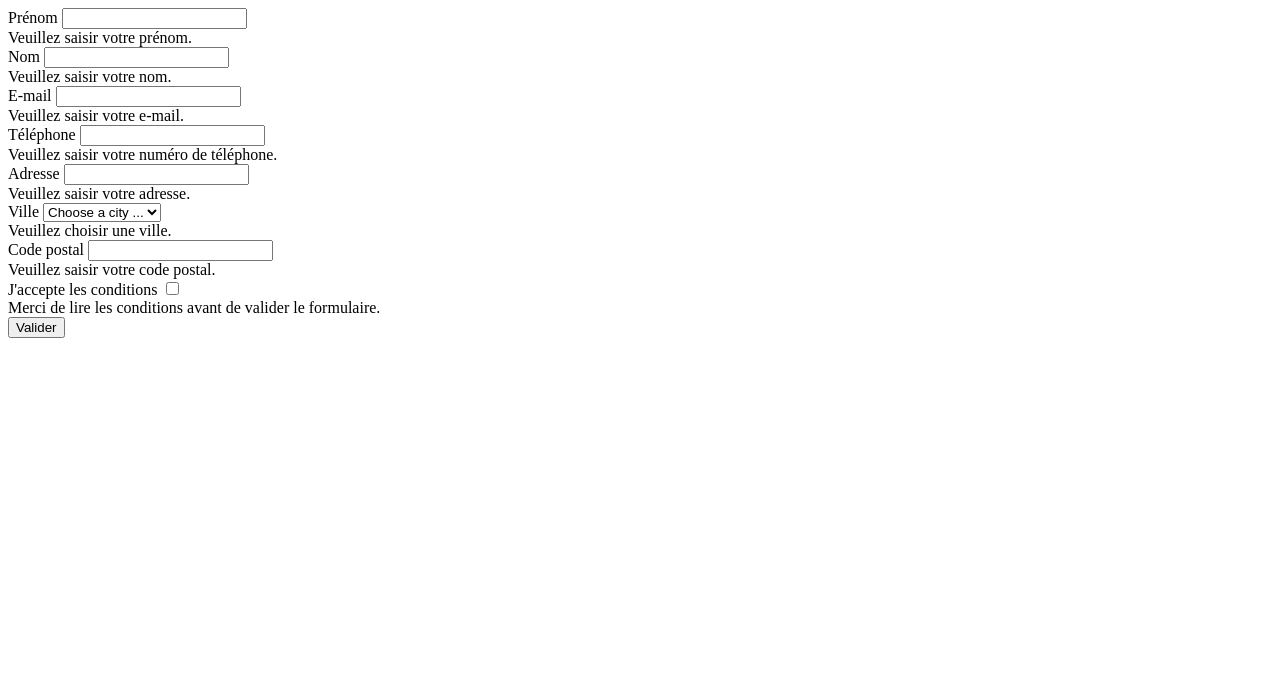
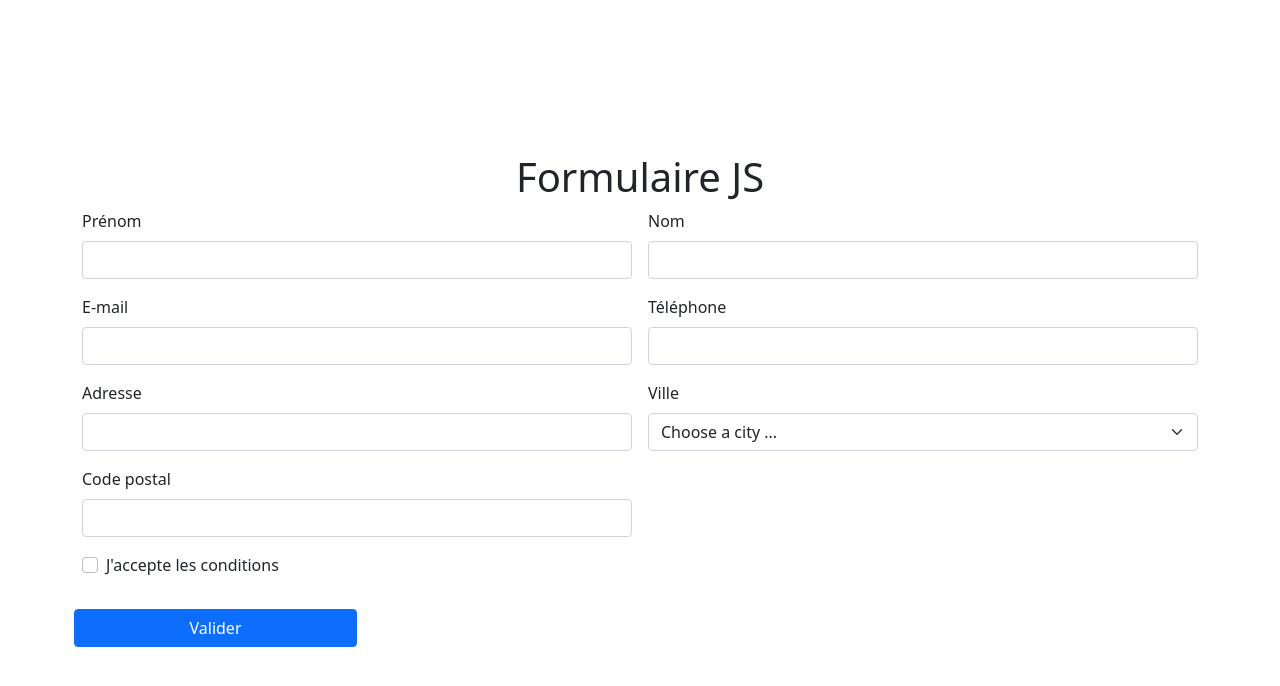
Before and after one commit to TanguyHOSPICE/Projet-JS_Studi, a plain HTML site: page index.html in a window 1280 px wide. Drawn offline with nearby package versions, Linux system fonts and the light colour scheme.

Commit message:
Add comments

```diff
--- a/index.html
+++ b/index.html
@@ -7,89 +7,118 @@
     <meta name="viewport" content="width=device-width, initial-scale=1.0">
     <title>Formulaire JS</title>
     <!-- Bootstrap CSS -->
-    <script src="https://cdn.jsdelivr.net/npm/bootstrap@5.0.2/dist/js/bootstrap.bundle.min.js"
-        integrity="sha384-MrcW6ZMFYlzcLA8Nl+NtUVF0sA7MsXsP1UyJoMp4YLEuNSfAP+JcXn/tWtIaxVXM"
-        crossorigin="anonymous"></script>
+    <link href="https://cdn.jsdelivr.net/npm/bootstrap@5.0.2/dist/css/bootstrap.min.css" rel="stylesheet"
+        integrity="sha384-EVSTQN3/azprG1Anm3QDgpJLIm9Nao0Yz1ztcQTwFspd3yD65VohhpuuCOmLASjC" crossorigin="anonymous">
 </head>
 
 <body>
-    <div class="container d-flex flex-column min-vh-100 justify-content-center align-items-center">
+    <!-- 2-Ajout class : d-flex flex-column min-vh-100 justify-content-center align-items-center -->
+    <div class="container d-flex flex-column min-vh-100 justify-content-center align-items-center ">
+        <h1>Formulaire JS</h1>
 
-        <form class="row g-3 needs-validation" id="lessonForm" novalidate>
+        <!-- 2-Ajout FORM class = "row g-3 needs-validation" id="lessonForm" -->
+        <!-- 3-FORM transmissions :  novalidate -->
+        <form class="row g-3 needs-validation" id="lessonForm">
             <div class="col-md-6">
+                <!-- class de label = form-label -->
                 <label for="firstname" class="form-label">Prénom</label>
+                <!-- Donne for (label ) = name = id -->
                 <input type="text" class="form-control" name="firstName" id="firstName">
-                <div class="invalid-feedback">
+                <!-- Ajout Après Set Up basic form -->
+                <!-- <div class="invalid-feedback">
                     Veuillez saisir votre prénom.
-                </div>
+                </div> -->
             </div>
             <div class="col-md-6">
+                <!-- class de label = form-label -->
                 <label for="lastname" class="form-label">Nom</label>
+                <!-- Donne for (label ) = name = id -->
                 <input type="text" class="form-control" name="lastName" id="lastName">
-                <div class="invalid-feedback">
+                <!-- Ajout Après Set Up basic form -->
+                <!-- <div class="invalid-feedback">
                     Veuillez saisir votre nom.
-                </div>
+                </div> -->
             </div>
             <div class="col-md-6">
+                <!-- class de label = form-label -->
                 <label for="email" class="form-label">E-mail</label>
+                <!-- Donne for (label ) = name = id -->
                 <input type="email" class="form-control" name="email" id="email">
-                <div class="invalid-feedback">
+                <!-- Ajout Après Set Up basic form -->
+                <!-- <div class="invalid-feedback">
                     Veuillez saisir votre e-mail.
-                </div>
+                </div> -->
             </div>
             <div class="col-md-6">
+                <!-- class de label = form-label -->
                 <label for="phoneNumber" class="form-label">Téléphone</label>
+                <!-- Donne for (label ) = name = id -->
                 <input type="tel" class="form-control" name="phoneNumber" id="phoneNumber">
-                <div class="invalid-feedback">
+                <!-- Ajout Après Set Up basic form -->
+                <!-- <div class="invalid-feedback">
                     Veuillez saisir votre numéro de téléphone.
-                </div>
+                </div> -->
             </div>
             <div class="col-md-6">
+                <!-- class de label = form-label -->
                 <label for="address" class="form-label">Adresse</label>
+                <!-- Donne for (label ) = name = id -->
                 <input type="text" class="form-control" name="address" id="address">
-                <div class="invalid-feedback">
+                <!-- Ajout Après Set Up basic form -->
+                <!-- <div class="invalid-feedback">
                     Veuillez saisir votre adresse.
-                </div>
+                </div> -->
             </div>
+            <!-- SELECT -->
             <div class="col-md-6">
+                <!-- class de label = form-label -->
                 <label for="city" class="form-label">Ville</label>
+                <!-- Donne for (label ) = name = id -->
                 <select class="form-select" name="city" id="city">
-                    <option selected disabled value="">Choose a city ...</option>
+                    <!-- 3-OPTION transmissions :   selected disabled -->
+                    <option value="">Choose a city ...</option>
                     <option>Paris</option>
                     <option>Lyon</option>
                     <option>Marseille</option>
                     <option>Lille</option>
                 </select>
-                <div class="invalid-feedback">
+                <!-- Ajout Après Set Up basic form -->
+                <!-- <div class="invalid-feedback">
                     Veuillez choisir une ville.
-                </div>
+                </div> -->
             </div>
             <div class="col-md-6">
+                <!-- class de label = form-label -->
                 <label for="postcode" class="form-label">Code postal</label>
+                <!-- Donne for (label ) = name = id -->
                 <input type="text" class="form-control" name="postCode" id="postCode">
-                <div class="invalid-feedback">
+                <!-- Ajout Après Set Up basic form -->
+                <!-- <div class="invalid-feedback">
                     Veuillez saisir votre code postal.
-                </div>
+                </div> -->
             </div>
+            <!-- CHECKBOX -->
+            <!-- Prend tte la place col-12 -->
             <div class="col-12">
                 <div class="mb-3 form-check">
                     <label class="form-check-label" for="conditions">J'accepte les conditions</label>
+                    <!-- Donne for (label ) = name = id -->
                     <input type="checkbox" class="form-check-input" id="conditions" name="conditions">
-                    <div class="invalid-feedback">
+                    <!-- Ajout Après Set Up basic form -->
+                    <!-- <div class="invalid-feedback">
                         Merci de lire les conditions avant de valider le formulaire.
-                    </div>
+                    </div> -->
                 </div>
             </div>
+            <!-- BUTTON -->
+            <!-- change width btn w-25 -->
             <button type="submit" class="btn btn-primary w-25">Valider</button>
         </form>
     </div>
 
-    <!-- BOOTSRTAP JS -->
-    <script src="https://cdn.jsdelivr.net/npm/@popperjs/core@2.9.2/dist/umd/popper.min.js"
-        integrity="sha384-IQsoLXl5PILFhosVNubq5LC7Qb9DXgDA9i+tQ8Zj3iwWAwPtgFTxbJ8NT4GN1R8p"
-        crossorigin="anonymous"></script>
-    <script src="https://cdn.jsdelivr.net/npm/bootstrap@5.0.2/dist/js/bootstrap.min.js"
-        integrity="sha384-cVKIPhGWiC2Al4u+LWgxfKTRIcfu0JTxR+EQDz/bgldoEyl4H0zUF0QKbrJ0EcQF"
+    <!-- BOOTSTRAP Bundle JS -->
+    <script src="https://cdn.jsdelivr.net/npm/bootstrap@5.0.2/dist/js/bootstrap.bundle.min.js"
+        integrity="sha384-MrcW6ZMFYlzcLA8Nl+NtUVF0sA7MsXsP1UyJoMp4YLEuNSfAP+JcXn/tWtIaxVXM"
         crossorigin="anonymous"></script>
     <!-- App JS -->
     <script src="assets/js/main.js"></script>
```
